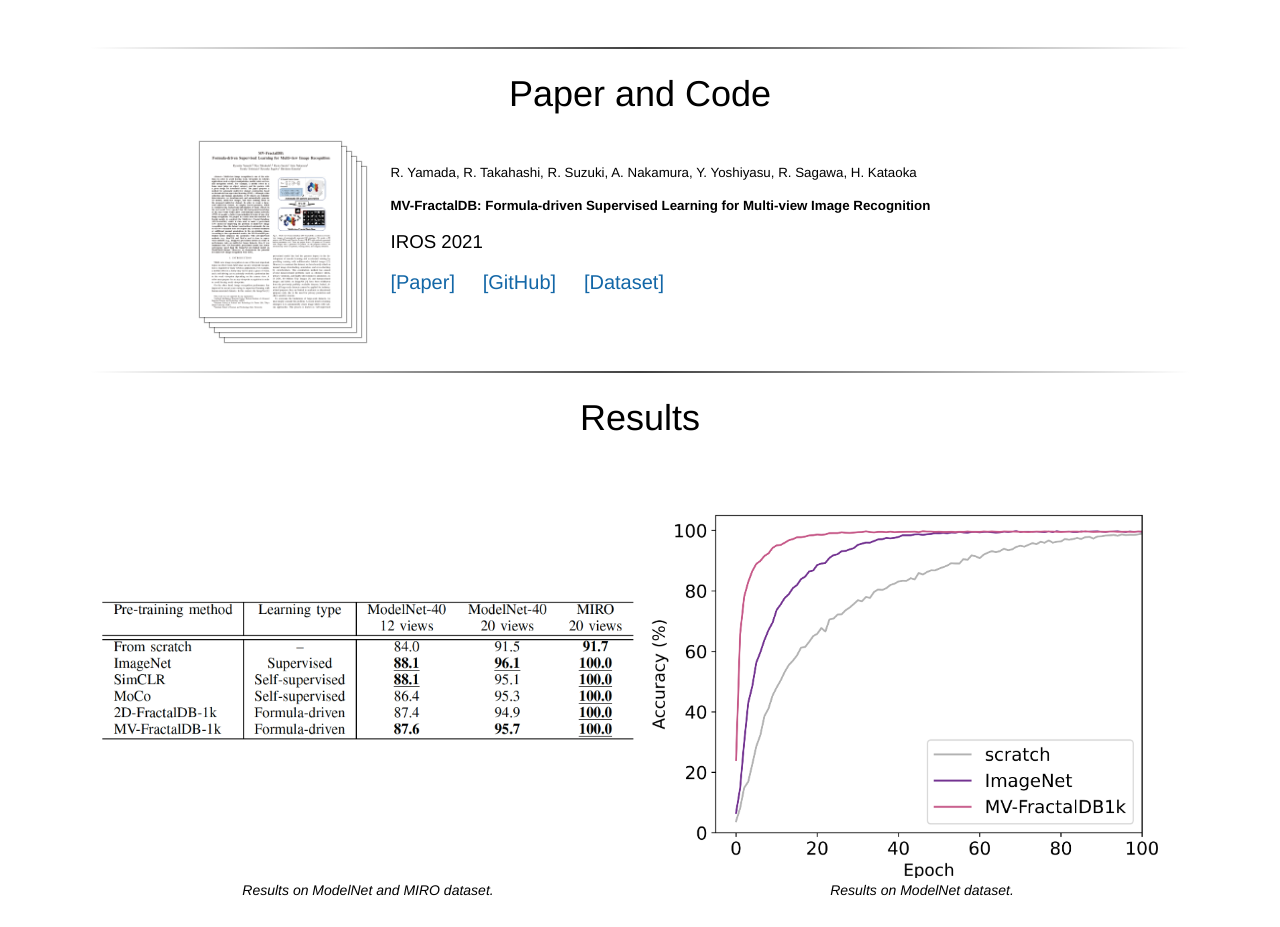
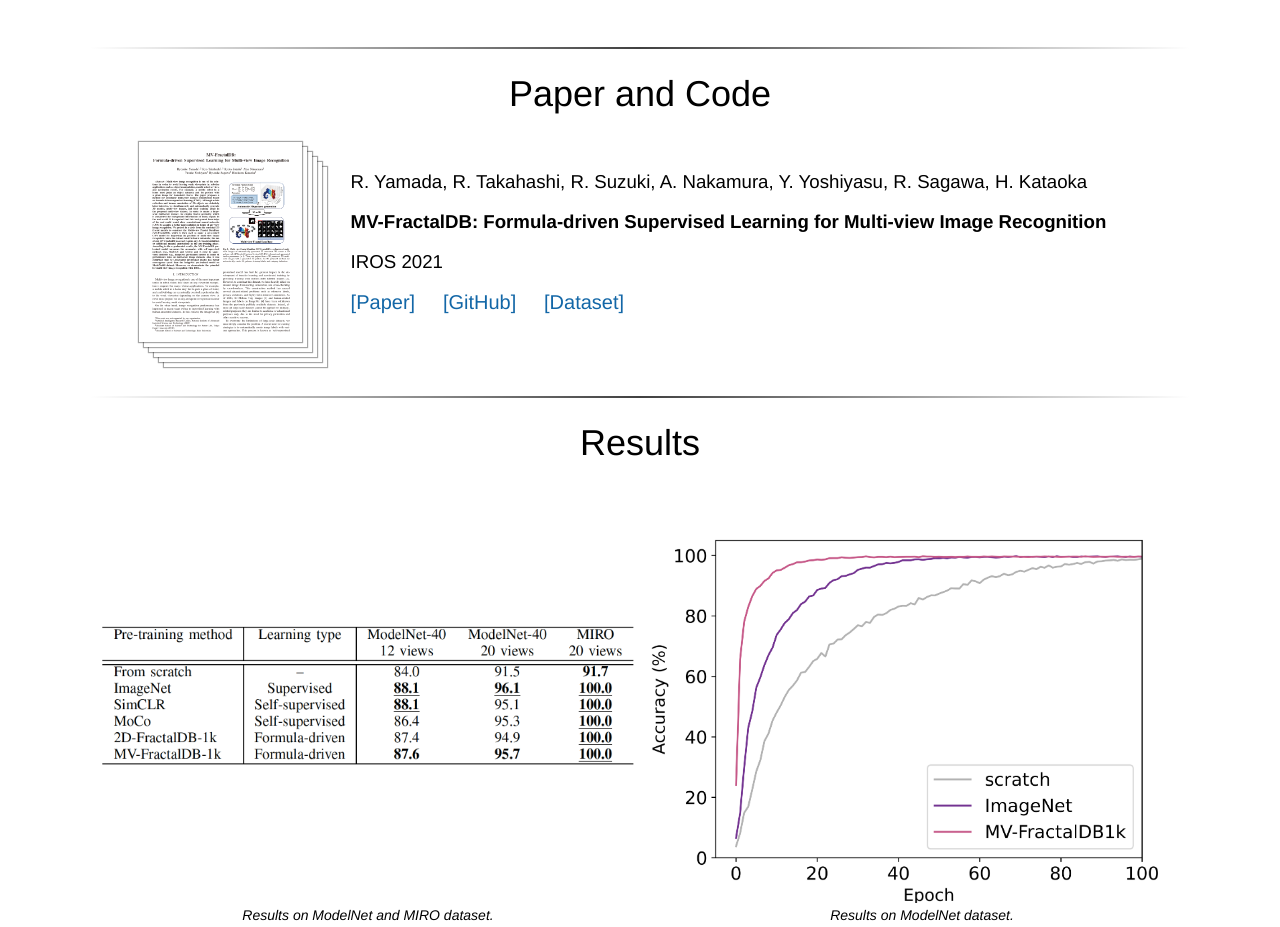
Before and after one commit to ryosuke-yamada/Multi-view-Fractal-DataBase, a plain HTML site: page docs/index.html in a window 1280 px wide. Shown: the part 2200-3127 px from the top of the page. Drawn offline with Linux system fonts and the light colour scheme.

Commit message:
Update index.html

```diff
--- a/docs/index.html
+++ b/docs/index.html
@@ -121,17 +121,17 @@
     <div class="center-div">
         <h1 id="paper">Paper and Code</h1>
     </div>
-    <table align="center" width="700px">
+    <table align="center" width="800px">
 
         <tbody>
             <tr>
                 <td>
-                    <img class="layered-paper-big" style="height:175px" src="resources/images/image1.png">
+                    <img class="layered-paper-big" style="height:200px" src="resources/images/image1.png">
                 </td>
                 <td>
-                    <span style="font-size:10pt">R. Yamada, R. Takahashi, R. Suzuki, A. Nakamura, Y. Yoshiyasu, R. Sagawa, H. Kataoka</span>
+                    <span style="font-size:14pt">R. Yamada, R. Takahashi, R. Suzuki, A. Nakamura, Y. Yoshiyasu, R. Sagawa, H. Kataoka</span>
                     <br><br>
-                    <b><span style="display:inline-block;width:700px;font-size:10pt">MV-FractalDB: Formula-driven Supervised Learning for Multi-view Image Recognition</span></b>
+                    <b><span style="display:inline-block;width:800px;font-size:14pt">MV-FractalDB: Formula-driven Supervised Learning for Multi-view Image Recognition</span></b>
                     <br><br>
                     <span style="font-size:14pt">IROS 2021</span>
                     <br><br>
```
